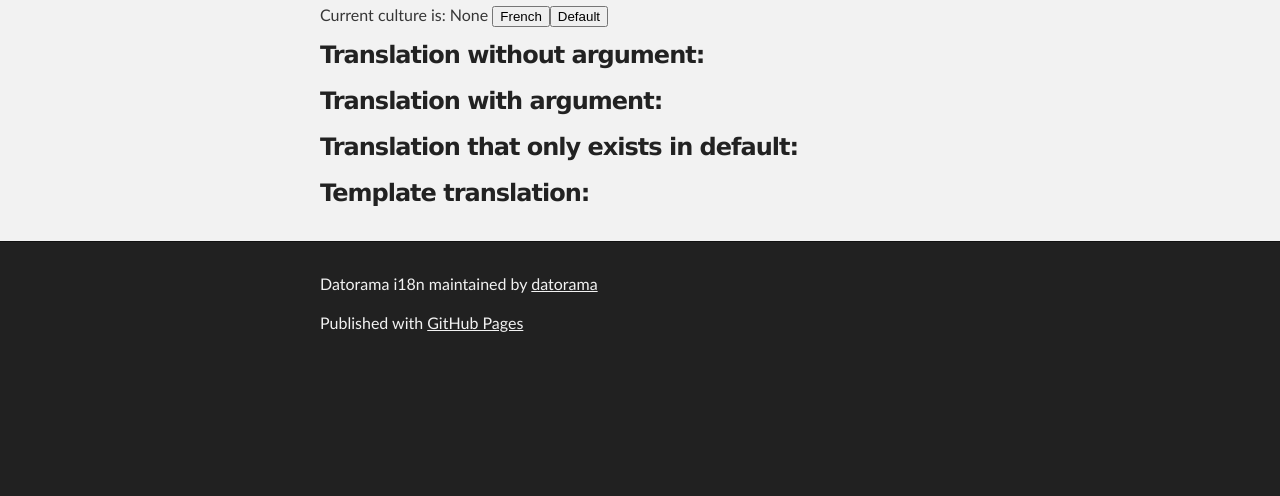
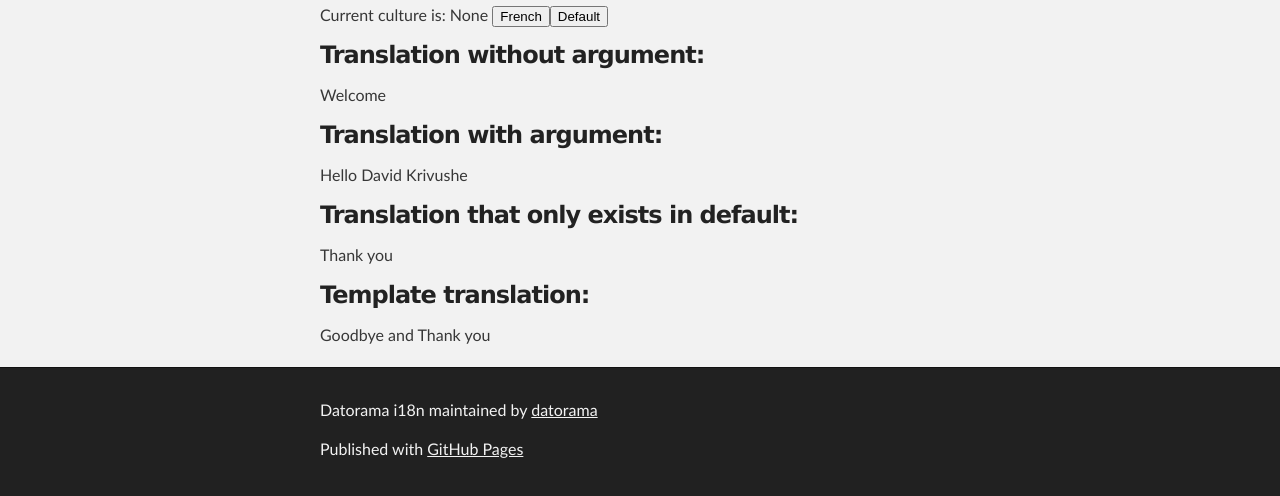
Before and after one commit to datorama/i18n, a plain HTML site: page example.html in a window 1280 px wide. Shown: the part 325-821 px from the top of the page. Before the commit the page ends 800 px from the top, so only its background shows below. Drawn offline with Linux system fonts and the light colour scheme.

Commit message:
Add inital labels

```diff
--- a/example.html
+++ b/example.html
@@ -24,6 +24,8 @@
 					$(".message3").text(dai18n("Thanks"));
 					$(".message4").text(dai18n.translateTemplate("{Bye} and {Thanks}"));
 				};
+
+				runTranslate();
 
 				$(".changeFrench").unbind("click").bind("click", function() {
 					dai18n.setCulture("fr-FR");
```
